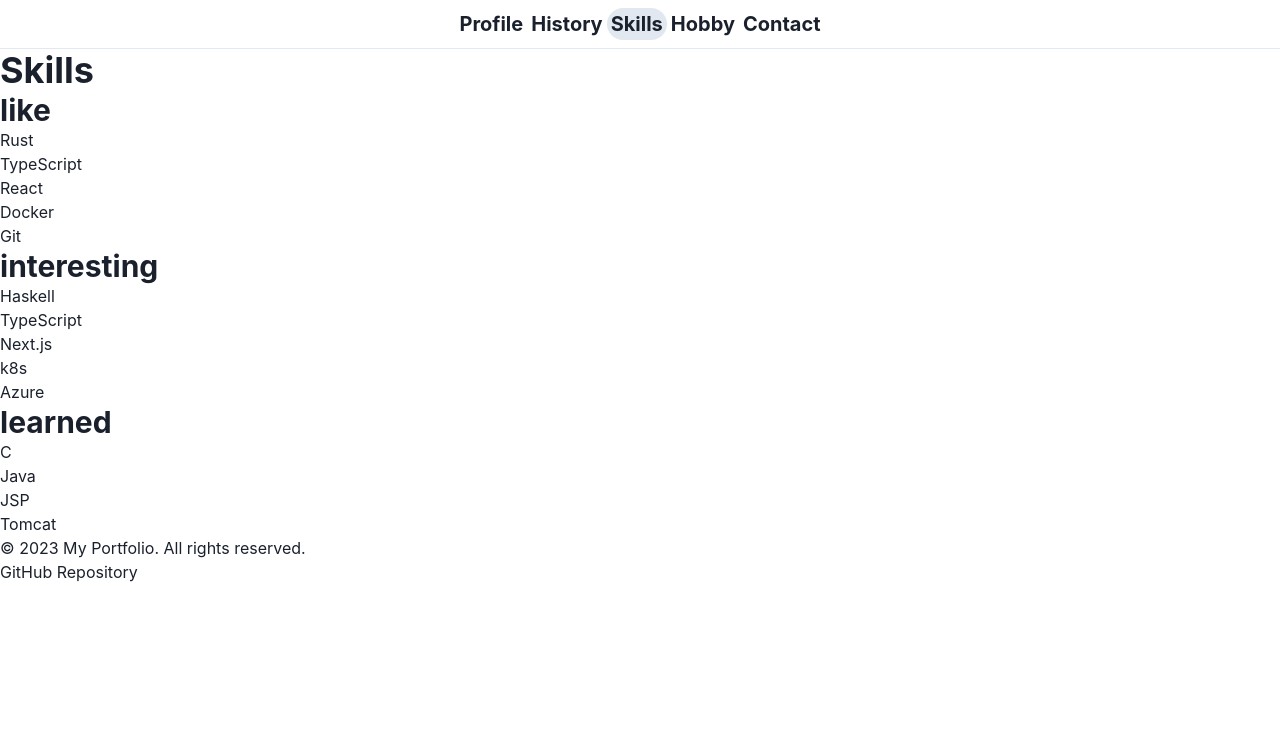
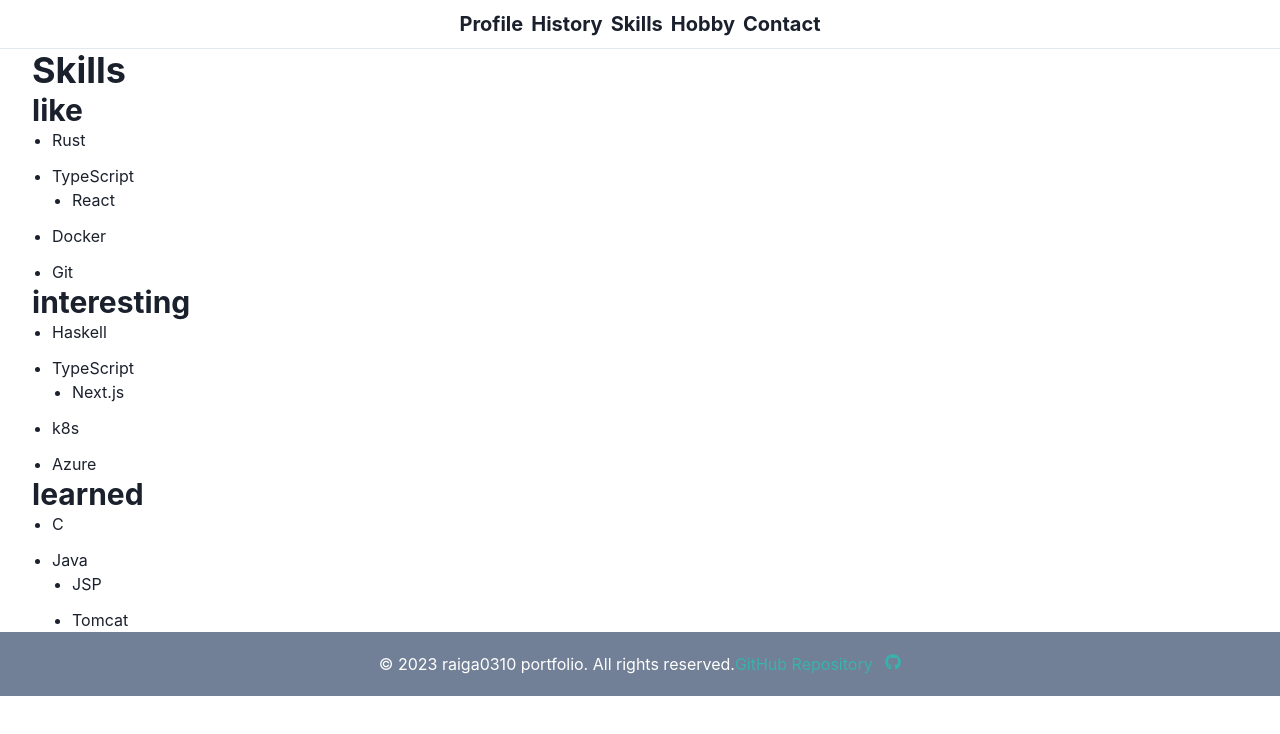
Before and after one commit to raiga0310/raiga0310.github.io, a Next.js app: page /raiga0310.github.io/skills in a window 1280 px wide. Shown: the top 734 px of the page. Built offline with nearby package versions, Linux system fonts and the light colour scheme.

Commit message:
feat(design): design fix

```diff
--- a/components/Footer.tsx
+++ b/components/Footer.tsx
@@ -1,11 +1,15 @@
 import React from 'react';
+import { Link, Icon, Center, VStack, Text } from '@chakra-ui/react';
+import { FaGithub } from 'react-icons/fa';
 
 const Footer: React.FC = () => {
   return (
-    <footer>
-      <p>© 2023 My Portfolio. All rights reserved.</p>
-      <a href="https://github.com/raiga0310/portfolio" target="_blank" rel="noopener noreferrer">GitHub Repository</a>
-    </footer>
+    <Center as="footer" bg="gray.500" color="white" h="8vh" w="100%" bottom="0">
+      <Text fontSize="md">© 2023 raiga0310 portfolio. All rights reserved.</Text>
+      <Link href="https://github.com/raiga0310/portfolio" isExternal color="teal.400">
+        GitHub Repository <Icon as={FaGithub} ml={2} />
+      </Link>
+    </Center>
   );
 };
 
--- a/components/MarkdownContent.tsx
+++ b/components/MarkdownContent.tsx
@@ -1,6 +1,7 @@
 import ReactMarkdown, { Components } from "react-markdown";
 import {
     Box,
+    Container,
     Heading,
     List,
     ListItem,
@@ -16,19 +17,18 @@
     Divider,
     Text
  } from "@chakra-ui/react";
-import { GetStaticProps } from "next";
 
  const components: Components = {
      h1: ({ node, ...props }) => <Heading as="h1" size="xl" {...props} />,
      h2: ({ node, ...props }) => <Heading as="h2" size="lg" {...props} />,
      h3: ({ node, ...props }) => <Heading as="h3" size="md" {...props} />,
      blockquote: ({ node, ...props }) => <Box as="blockquote" p="1rem" borderLeft="4px solid #ddd" {...props} />,
-    ul: ({ node, ...props }) => <List {...props} />,
-    ol: ({ node, ...props }) => <List as="ol" {...props} />,
+     ul: ({ node, ...props }) => <List spacing={3} styleType="disc" paddingLeft={5} {...props} />,
+     ol: ({ node, ...props }) => <List as="ol" spacing={3} styleType="decimal" paddingLeft={5} {...props} />,
      li: ({ node, ...props }) => <ListItem {...props} />,
      pre: ({ node, ...props }) => <Box as="pre" p="1rem" {...props} />,
      code: ({ node, ...props }) => <Code {...props} />,
-    a: ({ node, ...props }) => <Link {...props} />,
+     a: ({ node, ...props }) => <Link color="teal.500" {...props} />,
      img: ({ node, ...props }) => <Image {...props} />,
      table: ({ node, ...props }) => <Table {...props} />,
      thead: ({ node, ...props }) => <Thead {...props} />,
@@ -38,7 +38,7 @@
      td: ({ node, ...props }) => <Td {...props} />,
      hr: ({ node, ...props }) => <Divider {...props} />,
      p: ({ node, ...props }) => <Text {...props} />,
-}
+ };
 
 interface MarkdownContentProps {
     markdown: string;
@@ -46,6 +46,6 @@
 
 export default function MarkdownContent ({ markdown }: MarkdownContentProps) {
     return (
-        <ReactMarkdown components={components}>{ markdown }</ReactMarkdown>
+        <Container ml={4}><ReactMarkdown components={components}>{ markdown }</ReactMarkdown></Container>
     );
 };
--- a/components/NavBar.tsx
+++ b/components/NavBar.tsx
@@ -24,11 +24,11 @@
   return (
     <Box borderBottom="1px" borderColor="gray.200" py="2">
       <Flex justifyContent="center">
-        <NavLink href="/">Profile</NavLink>
-        <NavLink href="/history">History</NavLink>
-        <NavLink href="/skills">Skills</NavLink>
-        <NavLink href="/hobby">Hobby</NavLink>
-        <NavLink href="/contact">Contact</NavLink>
+        <NavLink href="/raiga0310.github.io">Profile</NavLink>
+        <NavLink href="/raiga0310.github.io/history">History</NavLink>
+        <NavLink href="/raiga0310.github.io/skills">Skills</NavLink>
+        <NavLink href="/raiga0310.github.io/hobby">Hobby</NavLink>
+        <NavLink href="/raiga0310.github.io/contact">Contact</NavLink>
       </Flex>
     </Box>
   );
--- a/package.json
+++ b/package.json
@@ -23,6 +23,7 @@
     "next": "^13.3.2",
     "react": "^18.2.0",
     "react-dom": "^18.2.0",
+    "react-icons": "^4.8.0",
     "react-markdown": "^8.0.7",
     "remark": "^14.0.2",
     "remark-html": "^15.0.2",
```
Also changed, not shown: pages/index.tsx (+4 -5 lines), pages/contact.tsx (line endings or trailing spaces), 1 other file (tests, documents, lock files or other folders). Lines whose indentation alone changed are shown as unchanged.
